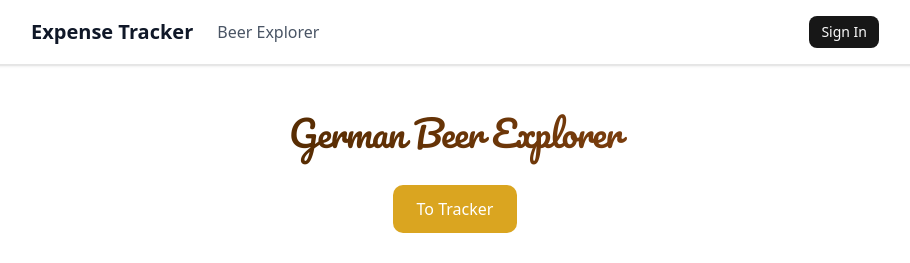
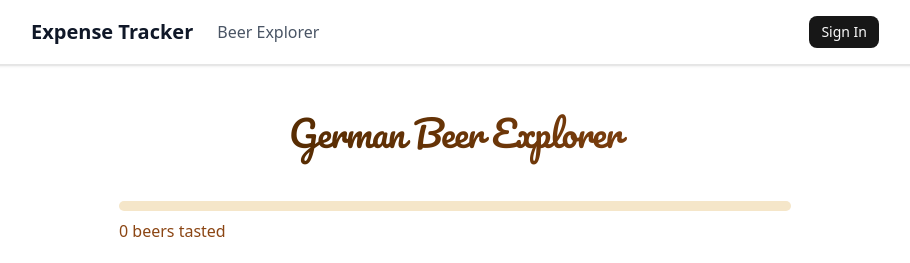
Before and after one commit to wangilisasi/beer, a Next.js app: page /beer in a window 1280 px wide. Shown: the top 263 px of the page, without its empty margins (185-1095 px from the left). Built offline with nearby package versions, Linux system fonts and the light colour scheme; no server answers; the database is empty.

Commit message:
polished ui of beer tracker

```diff
--- a/app/beer/page.tsx
+++ b/app/beer/page.tsx
@@ -24,12 +24,6 @@ export default async function Home() {
           <h1 className="text-4xl font-pacifico tracking-tight pb-4 mb-4 bg-gradient-to-r from-[#462400] to-[#8B4513] text-transparent bg-clip-text">
             German Beer Explorer
           </h1>
-          <Link
-            href="/tracker"
-            className="inline-block px-6 py-3 bg-[#daa520] text-white rounded-lg hover:bg-[#c99510] transition-colors font-medium"
-          >
-            To Tracker
-          </Link>
         </div>
         <BeerList initialBeers={beers} />
       </div>
```
